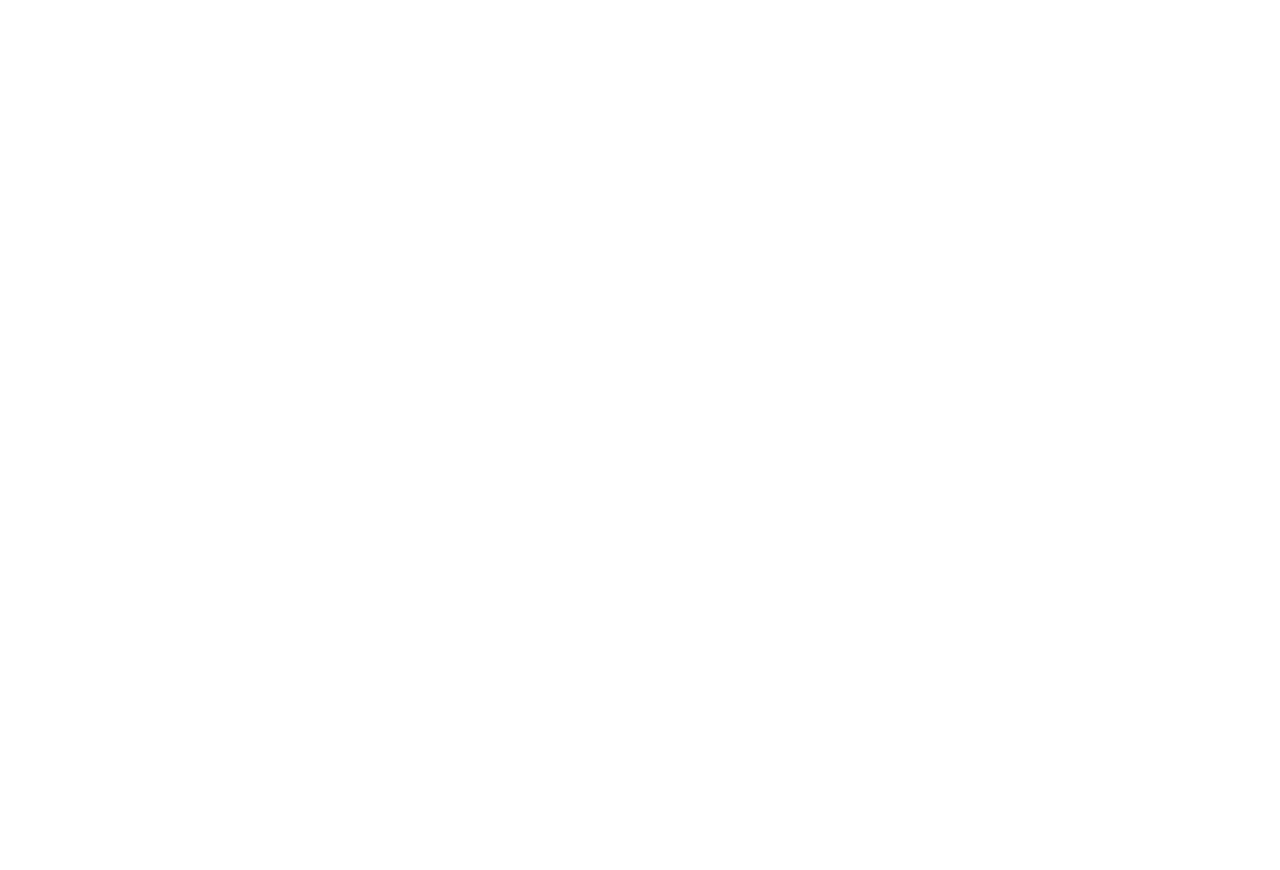
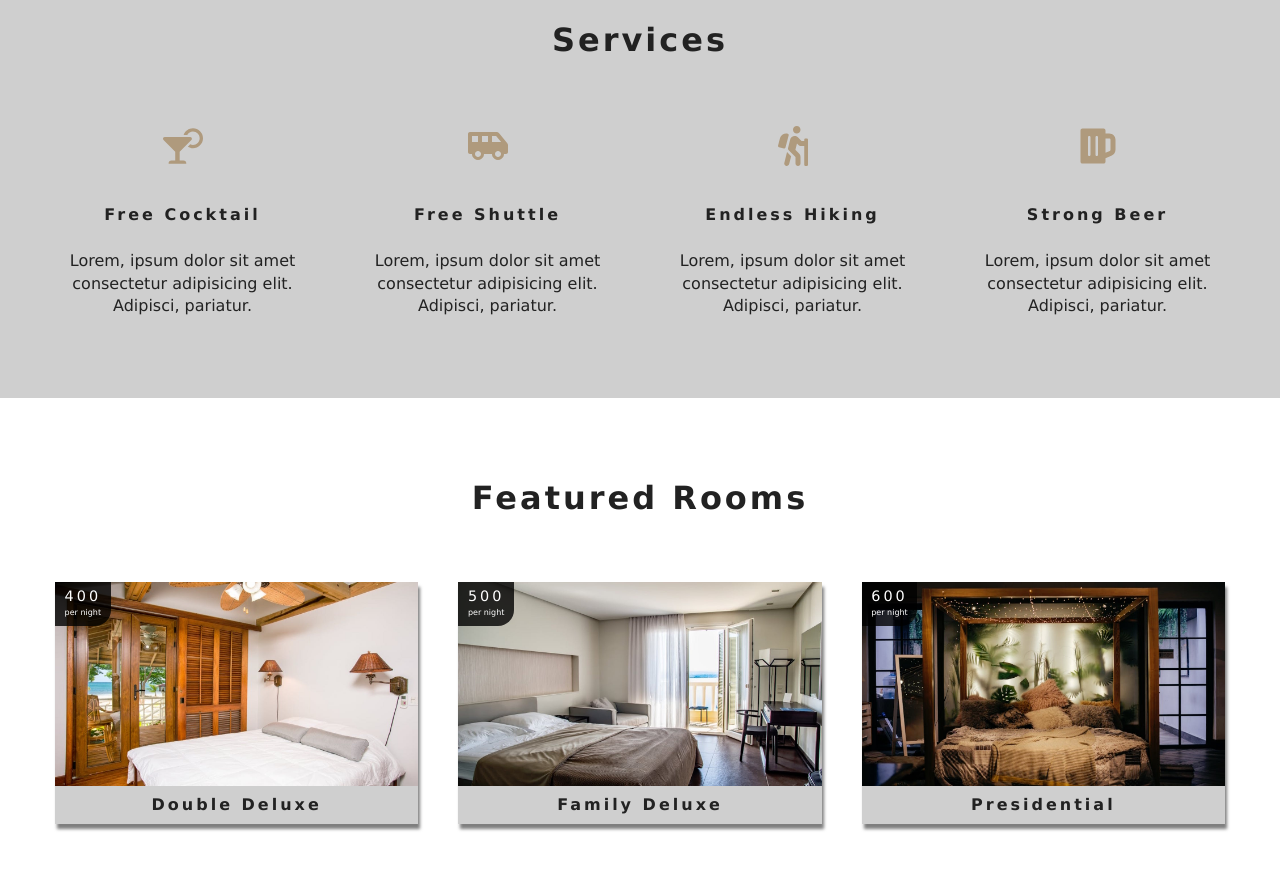
Before and after one commit to chirchir12/reservation, a React (Create React App) app: page / in a window 1280 px wide. Shown: the part 860-1730 px from the top of the page. Before the commit the page ends 800 px from the top, so only its background shows below. Built offline with nearby package versions, Linux system fonts and the light colour scheme.

Commit message:
add featured rooms

```diff
--- a/src/App.css
+++ b/src/App.css
@@ -252,6 +252,7 @@
 }
 .services h6 {
   letter-spacing: var(--mainSpacing);
+  text-transform: capitalize;
 }
 .services p {
   width: 80%;
--- a/src/Pages/Home.js
+++ b/src/Pages/Home.js
@@ -2,9 +2,12 @@
 import Hero from '../components/Hero';
 import Banner from '../components/Banner';
 import { Link } from 'react-router-dom';
+import Service from '../components/Service';
+import FeaturedRooms from '../components/FeaturedRooms';
 
 function Home(props) {
   return (
+    <>
       <Hero>
         <Banner title="luxurios rooms" subtitle="deluxe rooms starting at $299">
           <Link className="btn-primary" to="/rooms">
@@ -12,6 +15,9 @@
           </Link>
         </Banner>
       </Hero>
+      <Service></Service>
+      <FeaturedRooms />
+    </>
   );
 }
 
--- /dev/null
+++ b/src/components/FeaturedRooms.js
@@ -0,0 +1,29 @@
+import React, { Component } from 'react';
+
+import { RoomsContext } from '../context';
+import Loading from './Loading';
+import Room from './Room';
+import Title from './Title';
+class FeaturedRooms extends Component {
+  static contextType = RoomsContext;
+
+  render() {
+    let { isLoading, featuredRooms: rooms } = this.context;
+
+    let featuredR = rooms.map((room) => {
+      return <Room key={room.id} room={room} />;
+    });
+
+    console.log(rooms);
+    return (
+      <section className="featured-rooms">
+        <Title title="featured rooms" />
+        <div className="featured-rooms-center">
+          {isLoading ? <Loading /> : featuredR}
+        </div>
+      </section>
+    );
+  }
+}
+
+export default FeaturedRooms;
--- /dev/null
+++ b/src/components/Loading.js
@@ -0,0 +1,12 @@
+import React from 'react';
+import loadingGif from '../images/gif/loading-arrow.gif';
+function Loading(props) {
+  return (
+    <div className="loading">
+      <h4>Rooms Data loading</h4>
+      <img src={loadingGif} alt="alt" />
+    </div>
+  );
+}
+
+export default Loading;
--- a/src/components/Navbar.js
+++ b/src/components/Navbar.js
@@ -16,7 +16,7 @@
         <div className="nav-center">
           <div className="nav-header">
             <Link to="/">
-              <img src={logo} alt="beach resort" srcset="" />
+              <img src={logo} alt="beach resort" />
             </Link>
             <button
               onClick={this.handleToggle}
--- /dev/null
+++ b/src/components/Room.js
@@ -0,0 +1,22 @@
+import React from 'react';
+import defaultImage from '../images/room-1.jpeg';
+import { Link } from 'react-router-dom';
+function Room({ room }) {
+  return (
+    <article className="room">
+      <div className="img-container">
+        <img src={room.images[0] || defaultImage} alt="room" />
+        <div className="price-top">
+          <h6>{room.price}</h6>
+          <p>per night</p>
+        </div>
+        <Link to={`rooms/${room.slug}`} className="btn-primary room-link">
+          Features
+        </Link>
+      </div>
+      <p className="room-info">{room.name}</p>
+    </article>
+  );
+}
+
+export default Room;
--- /dev/null
+++ b/src/components/Service.js
@@ -0,0 +1,54 @@
+import React, { Component } from 'react';
+import { FaBeer, FaShuttleVan, FaHiking, FaCocktail } from 'react-icons/fa';
+import Title from './Title';
+
+class Service extends Component {
+  state = {
+    services: [
+      {
+        icon: <FaCocktail />,
+        title: 'free cocktail',
+        info:
+          ' Lorem, ipsum dolor sit amet consectetur adipisicing elit. Adipisci, pariatur.',
+      },
+      {
+        icon: <FaShuttleVan />,
+        title: 'free shuttle',
+        info:
+          ' Lorem, ipsum dolor sit amet consectetur adipisicing elit. Adipisci, pariatur.',
+      },
+      {
+        icon: <FaHiking />,
+        title: 'endless hiking',
+        info:
+          ' Lorem, ipsum dolor sit amet consectetur adipisicing elit. Adipisci, pariatur.',
+      },
+      {
+        icon: <FaBeer />,
+        title: 'strong beer',
+        info:
+          ' Lorem, ipsum dolor sit amet consectetur adipisicing elit. Adipisci, pariatur.',
+      },
+    ],
+  };
+  render() {
+    return (
+      <section className="services">
+        <Title title="Services" />
+        <div className="services-center">
+          {this.state.services.map((item, idx) => {
+            return (
+              <article key={idx} className="service">
+                <span>{item.icon}</span>
+                <h6>{item.title}</h6>
+                <p>{item.info}</p>
+              </article>
+            );
+          })}
+        </div>
+      </section>
+    );
+  }
+}
+
+export default Service;
--- /dev/null
+++ b/src/context.js
@@ -0,0 +1,43 @@
+import React, { Component } from 'react';
+import items from './data';
+
+const RoomsContext = React.createContext();
+
+class RoomsProvider extends Component {
+  state = {
+    rooms: [],
+    featuredRooms: [],
+    sortedRooms: [],
+    isLoading: true,
+  };
+
+  componentDidMount() {
+    let rooms = this.formatData(items);
+    let featuredRooms = rooms.filter((item) => item.featured === true);
+    this.setState({
+      rooms,
+      featuredRooms,
+      sortedRooms: rooms,
+      isLoading: false,
+    });
+  }
+
+  formatData(items) {
+    let tempdata = items.map((item) => {
+      let id = item.sys.id;
+      let images = item.fields.images.map((image) => image.fields.file.url);
+      let room = { ...item.fields, images, id };
+      return room;
+    });
+    return tempdata;
+  }
+  render() {
+    return (
+      <RoomsContext.Provider value={{ ...this.state }}>
+        {this.props.children}
+      </RoomsContext.Provider>
+    );
+  }
+}
+const RoomConsumer = RoomsContext.Consumer;
+export { RoomsProvider, RoomsContext, RoomConsumer };
--- a/src/index.js
+++ b/src/index.js
@@ -3,12 +3,15 @@
 import { BrowserRouter as Router } from 'react-router-dom';
 import App from './App';
 import * as serviceWorker from './serviceWorker';
+import { RoomsProvider } from './context';
 
 ReactDOM.render(
   <React.StrictMode>
-    <Router>
-      <App />
-    </Router>
+    <RoomsProvider>
+      <Router>
+        <App />
+      </Router>
+    </RoomsProvider>
   </React.StrictMode>,
   document.getElementById('root')
 );
```
Lines whose indentation alone changed are shown as unchanged.
